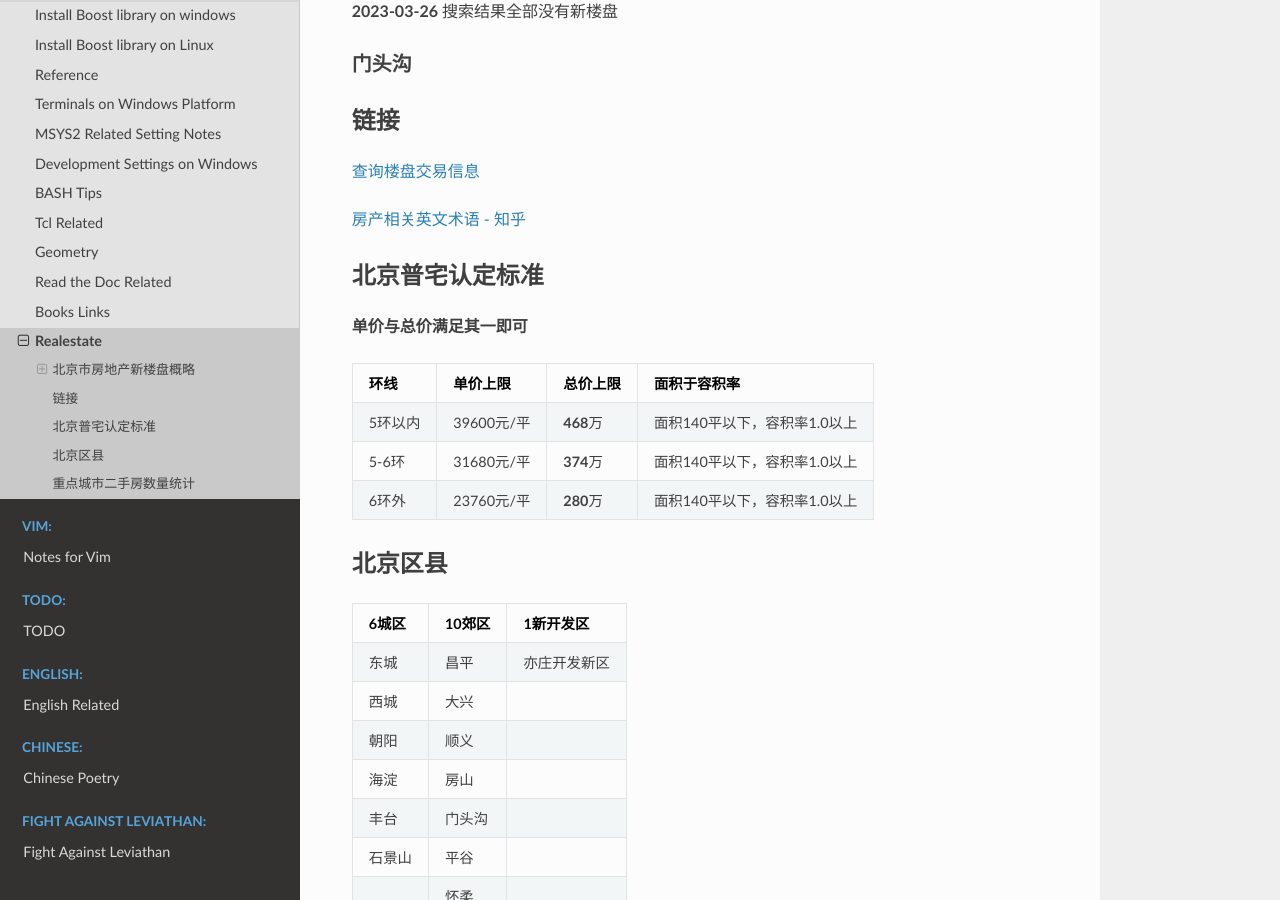
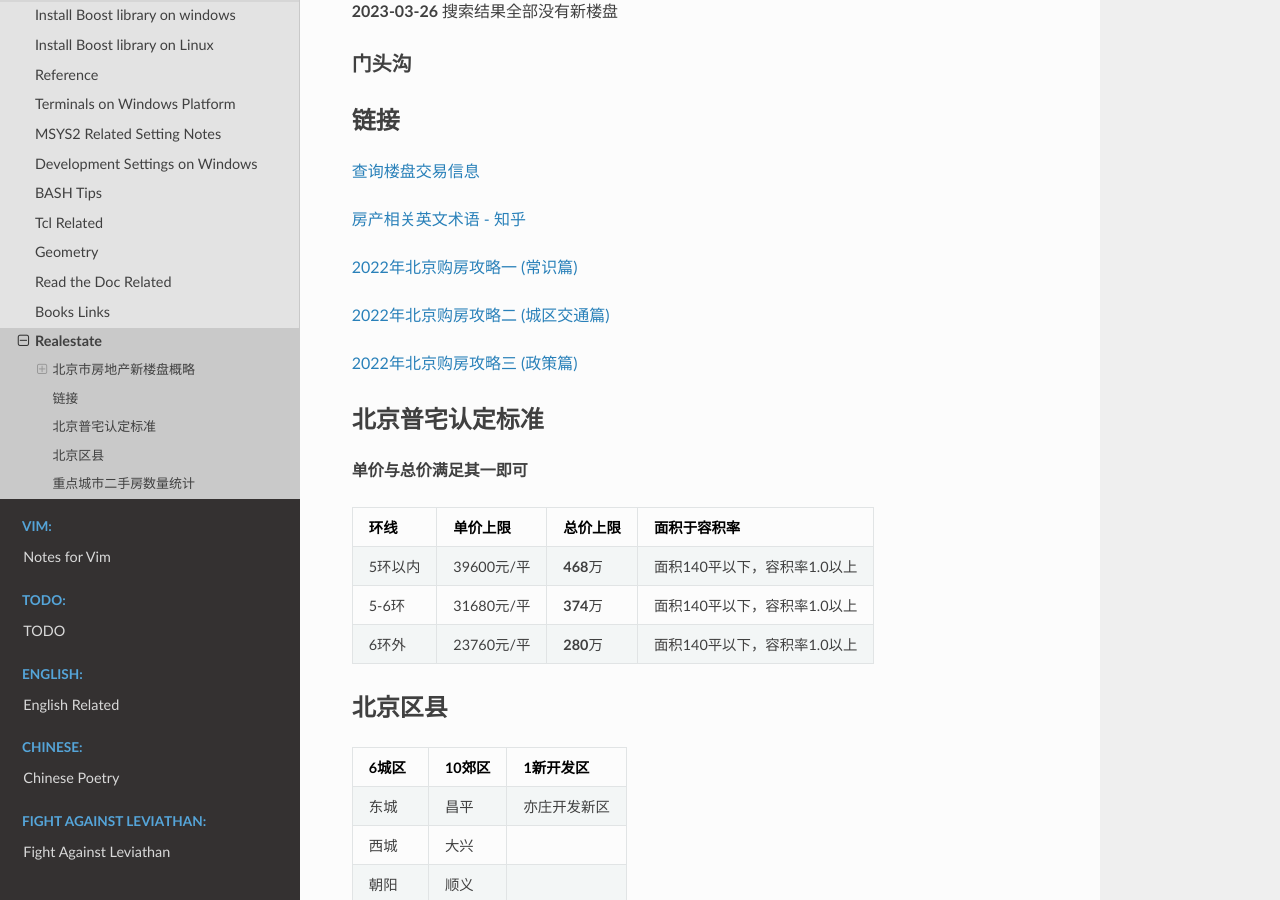
Before and after one commit to Pyrad/pyradnotes, a Sphinx documentation site: the page built from source/Notes/realestate.md, in a window 1280 px wide and 900 px high, scrolled down 6422 px. Built offline with Sphinx 7.4.7 and the Read the Docs theme 2.0.0, drawn with Linux system fonts in a browser that asks for light colours; a script that is not in the unit is left out.

Commit message:
Realestate Some links for buying houses

```diff
--- a/source/Notes/realestate.md
+++ b/source/Notes/realestate.md
@@ -264,6 +264,12 @@
 
 [房产相关英文术语 - 知乎](https://zhuanlan.zhihu.com/p/557361125)
 
+[2022年北京购房攻略一 (常识篇)](https://blog.csdn.net/xihuanyuye/article/details/123766085)
+
+[2022年北京购房攻略二 (城区交通篇)](http://t.csdn.cn/YSYqG)
+
+[2022年北京购房攻略三 (政策篇)](http://t.csdn.cn/DKiRA)
+
 
 ## 北京普宅认定标准
 
```
